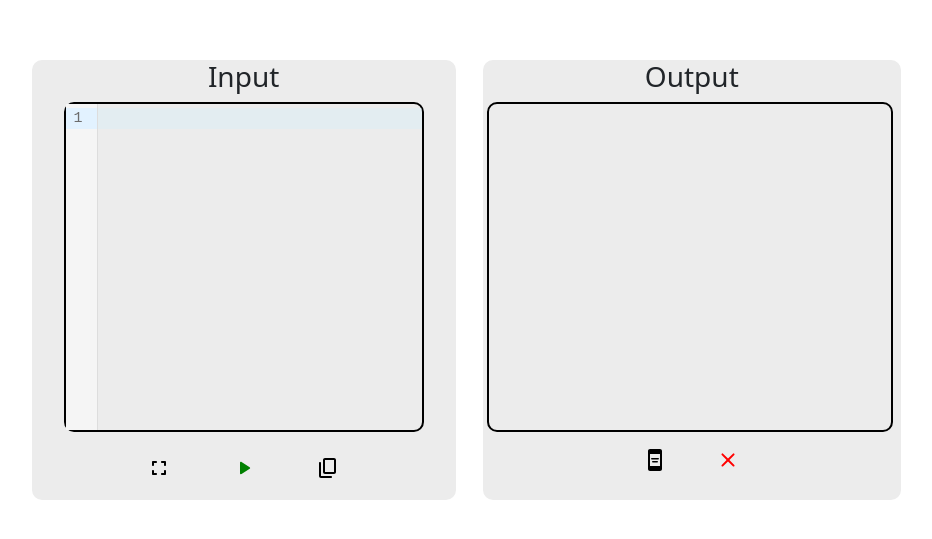
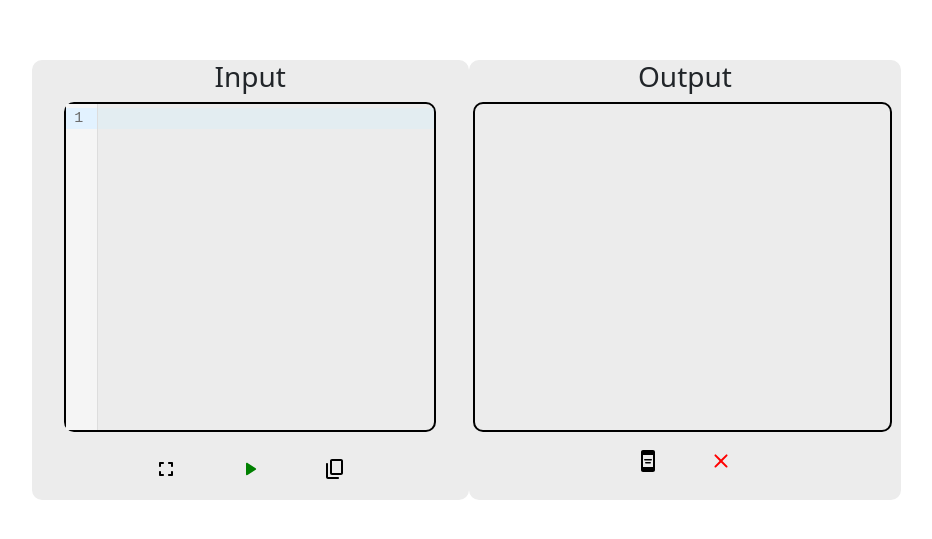
Before and after one commit to mohammad-taha-areeb/Style-Master, a React (Vite) app: page / in a window 1280 px wide. Shown: the part 125-664 px from the top of the page, without its empty margins (152-1084 px from the left). Built offline with nearby package versions, Linux system fonts and the light colour scheme.

Commit message:
Update CodeEditor.css

```diff
--- a/src/CodeEditor.css
+++ b/src/CodeEditor.css
@@ -23,7 +23,7 @@ width:full;
     border-radius: 10px;
     /* margin-right: 20%; */
     /* padding: 10px; */
-    margin-left: 3%;
+/*     margin-left: 3%; */
     height: 440px;
     width: 540px;
     margin-right: 3%;
```
